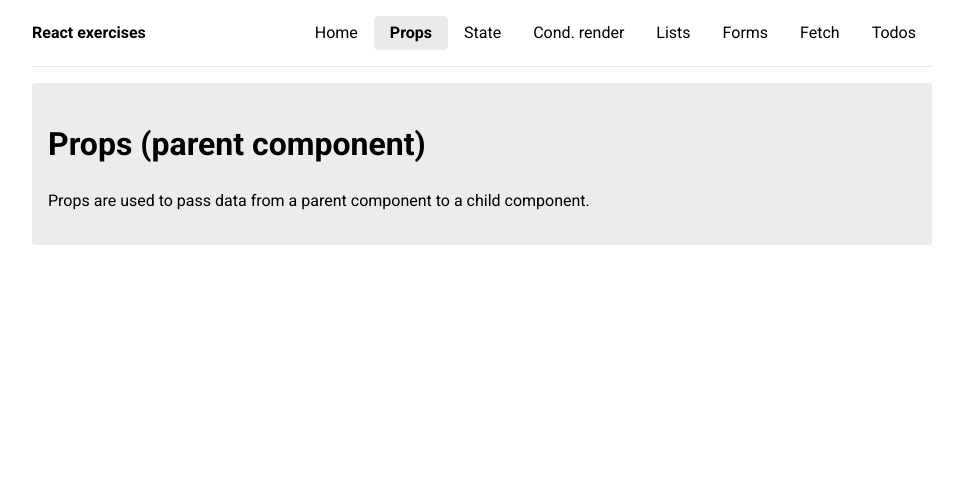
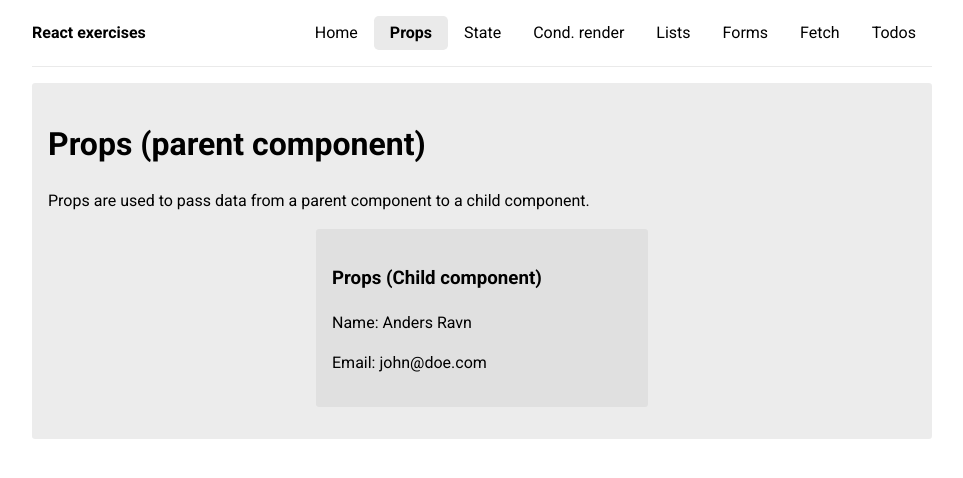
Before and after one commit to xRipzch/react-exercises, a React (Vite) app: page /props in a window 1280 px wide. Shown: the top 478 px of the page, without its empty margins (158-1121 px from the left). Built offline with nearby package versions, Linux system fonts and the light colour scheme.

Commit message:
React Exercises     - PropsPage

```diff
--- a/src/pages/PropsPage.jsx
+++ b/src/pages/PropsPage.jsx
@@ -3,7 +3,7 @@ import "../assets/css/props.css";
 
 export default function PropsPage() {
   const user = {
-    name: "John Doe",
+    name: "Anders Ravn",
     email: "john@doe.com",
   };
   return (
@@ -13,17 +13,18 @@ export default function PropsPage() {
         Props are used to pass data from a parent component to a child
         component.
       </p>
-      {/* TODO: RENDER THE CHILD COMPONENT HERE, PASSING THE USER OBJECT AS A PROP */}
+      <ChildComponent user={user} />
     </div>
   );
 }
 
 /* TODO: Make the component accept the user prop */
-function ChildComponent() {
+function ChildComponent({ user }) {
   return (
     <div className="child">
       <h3>Props (Child component)</h3>
-      {/* TODO: RENDER the props here */}
+      <p>Name: {user.name}</p>
+      <p>Email: {user.email}</p>
     </div>
   );
 }
```
